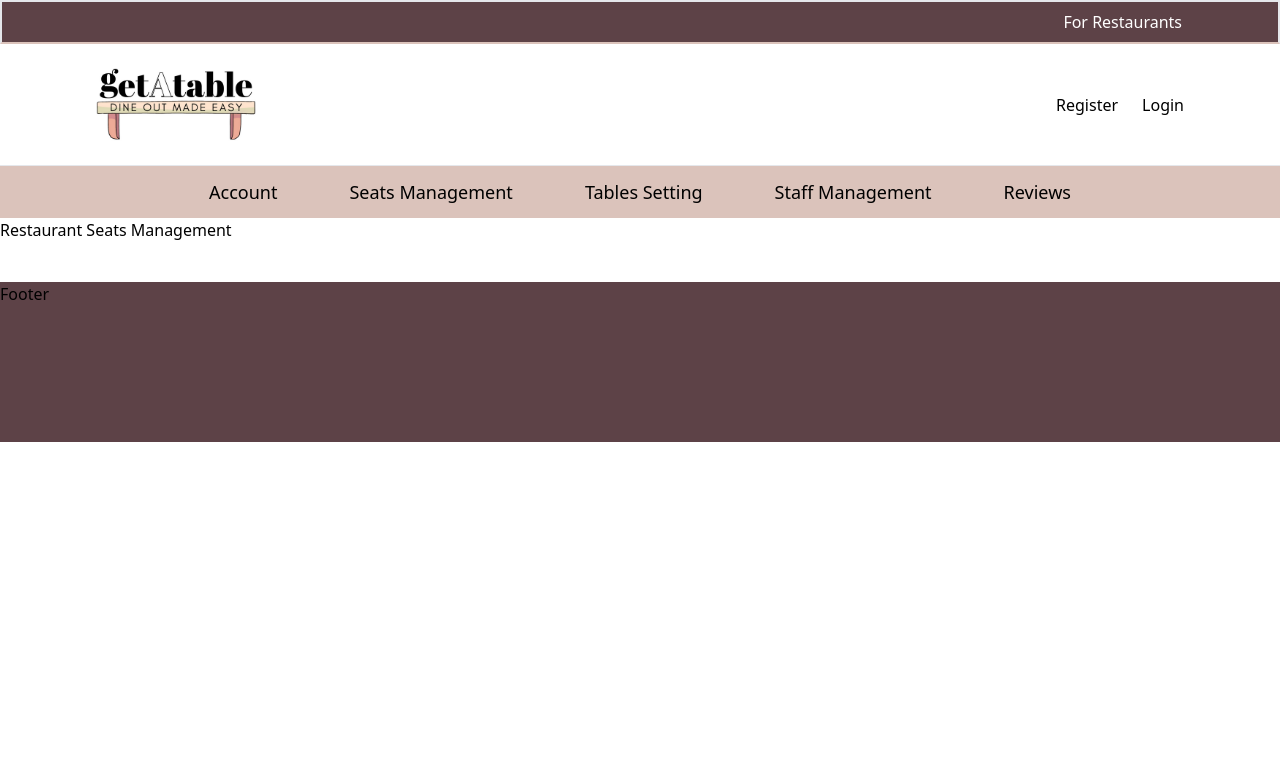
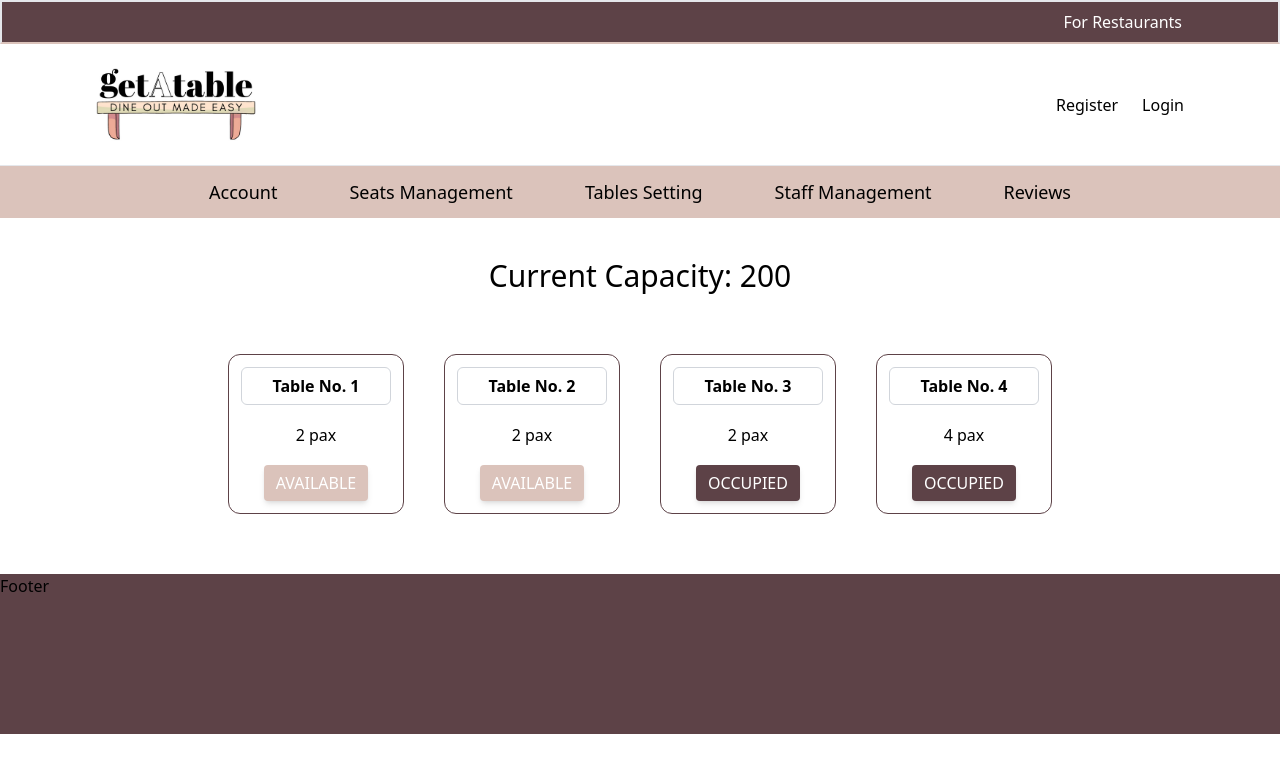
Before and after one commit to girafffz/getAtable, a React (Create React App) app: page /restaurants/1/seats in a window 1280 px wide. Shown: the top 772 px of the page. Built offline with nearby package versions, Linux system fonts and the light colour scheme; what tw-elements would draw is missing.

Commit message:
restaurant tables can be shown

```diff
--- a/src/pages/restaurants/RestaurantSeatsManagement.jsx
+++ b/src/pages/restaurants/RestaurantSeatsManagement.jsx
@@ -1,7 +1,110 @@
-import React from "react";
+import React, { useState } from "react";
 
 const RestaurantSeatsManagement = () => {
-  return <div>Restaurant Seats Management</div>;
+  const [tableIsOccupied, setTableIsOccupied] = useState(false);
+  const [tableData, setTableData] = useState({
+    table_num: "",
+    occupied: false,
+  });
+
+  const data = [
+    {
+      table_num: 1,
+      table_capacity: 2,
+      occupied: false,
+    },
+    {
+      table_num: 2,
+      table_capacity: 2,
+      occupied: false,
+    },
+    {
+      table_num: 3,
+      table_capacity: 2,
+      occupied: true,
+    },
+    {
+      table_num: 4,
+      table_capacity: 4,
+      occupied: true,
+    },
+  ];
+
+  // when table is occupied, occupied button will show, clicking it will change the table status to available (occupied = false)
+  const handleOccupiedClick = (e) => {
+    setTableData({
+      table_num: e.target.id,
+      occupied: false,
+    });
+    setTableIsOccupied(false);
+  };
+
+  // when table is available, available button will show, clicking it will change the table status to occupied (occupied = true)
+  const handleAvailableClick = (e) => {
+    setTableData({
+      table_num: e.target.id,
+      occupied: true,
+    });
+    setTableIsOccupied(true);
+  };
+
+  const tablesInRestaurant = data.map((table) => {
+    return (
+      <div
+        key={table.table_num}
+        className="flex-block w-44 h-40 border rounded-xl border-darkBrown space-y-3 p-3 m-5"
+      >
+        <div className="flex justify-center w=1/3">
+          <p className="border rounded-md border-gray-300 w-full px-3 py-1.5 text-center font-semibold">
+            {`Table No. ${table.table_num}`}
+          </p>
+        </div>
+        <div className="flex justify-center w=1/3">
+          <p className="p-1.5 text-center">{`${table.table_capacity} pax`}</p>
+        </div>
+        <div
+          className={`${
+            table.occupied ? "flex justify-center w=1/3" : "hidden"
+          }`}
+        >
+          <button
+            id={`${table.table_num}`}
+            className="px-3 py-1.5 bg-darkBrown text-white font-medium text-md uppercase rounded shadow-md hover:bg-lightBrown transition duration-150"
+            onClick={handleOccupiedClick}
+          >
+            Occupied
+          </button>
+        </div>
+        <div
+          className={`${
+            !table.occupied ? "flex justify-center w=1/3" : "hidden"
+          }`}
+        >
+          <button
+            id={`${table.table_num}`}
+            className="px-3 py-1.5 bg-lightBrown text-white font-medium text-md uppercase rounded shadow-md hover:bg-darkBrown transition duration-150"
+            onClick={handleAvailableClick}
+          >
+            Available
+          </button>
+        </div>
+      </div>
+    );
+  });
+
+  console.log(tableData);
+  console.log(tableIsOccupied);
+
+  return (
+    <div className="container mx-auto mt-10 px-24">
+      <div className="inline-flex flex-wrap justify-center mb-10 w-full">
+        <h1 className="text-3xl">Current Capacity: 200</h1>
+      </div>
+      <div className="inline-flex flex-wrap justify-center w-full">
+        {tablesInRestaurant}
+      </div>
+    </div>
+  );
 };
 
 export default RestaurantSeatsManagement;
```
